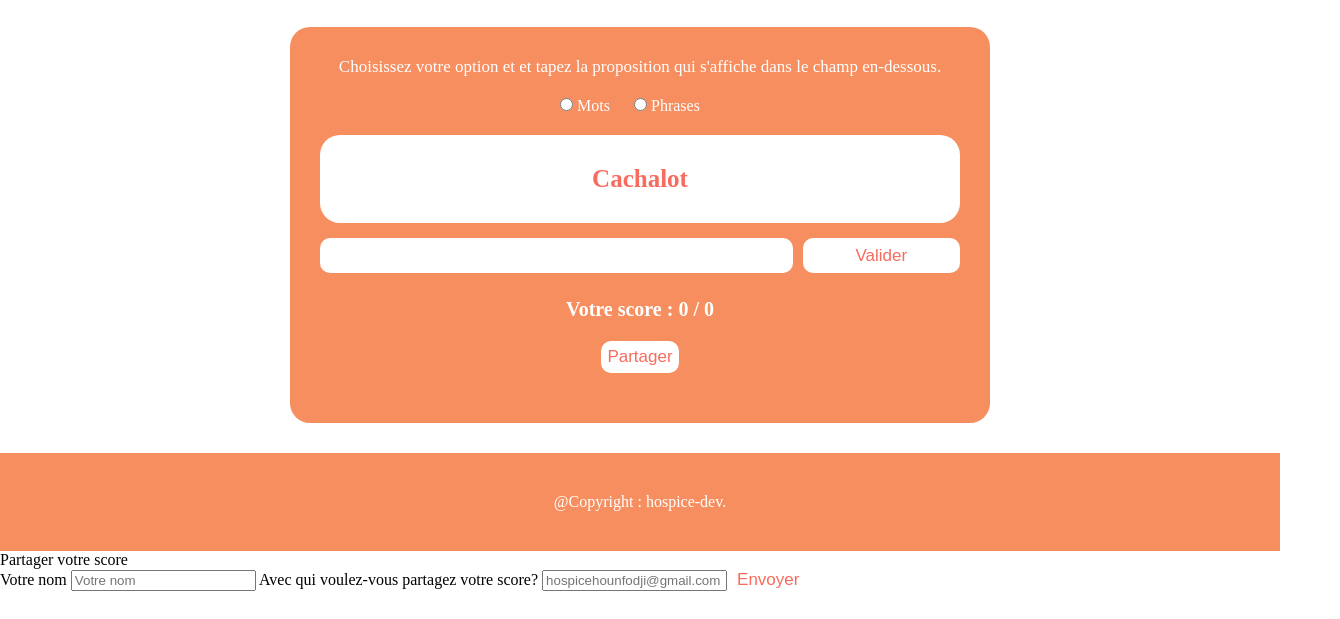
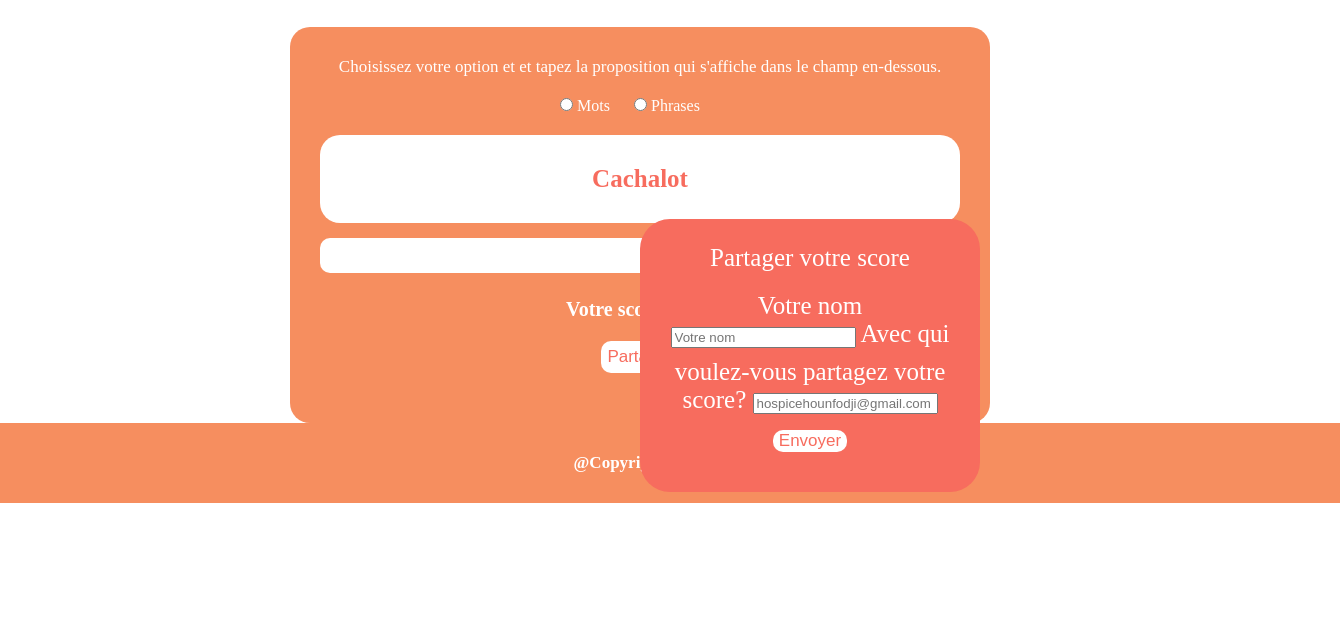
Before and after one commit to hounfodji/ClavierMaster, a plain HTML site: page index.html in a window 1280 px wide. Shown: the part 181-800 px from the top of the page, 1340 px wide, since content can reach past the window. Drawn offline with Linux system fonts and the light colour scheme.

Commit message:
add popup

```diff
--- a/css/style.css
+++ b/css/style.css
@@ -88,9 +88,61 @@ button{
 
 footer{
     background-color: #f68e5f;
+    position: sticky;
+    bottom: 0;
+    display: flex;
+    justify-content: center;
+    color: white;
+    width: 100%;
+    padding: 30px;
+    font-weight: 600;
+    font-size: 17px;
+}
+
+#appPopupBackground{
+    display: none;
+    position: fixed;
+    height: 100vh;
+    width: 100vw;
+    background-color: rgba(255, 255, 255, 0.5);
+}
+
+#appPopup{
+    position: absolute;
+    top: 50%;
+    left: 50%;
+
+    flex-wrap: wrap;
+    justify-content: center;
+    align-items: center;
+    width: 300px;
+    padding: 20px;
     text-align: center;
     color: white;
-    padding: 40px;
-    position: sticky;
-    margin-top: 30px;
+    font-size: 17px;
+    font-weight: 500;
+    background-color: #f76c5e;
+    border-radius: 30px;
+    z-index: 1;
 }
+
+
+#appPopup p {
+    width: 100%;
+    margin-bottom: 20px;
+}
+
+#appPopup div {
+    font-size: 25px;
+    padding : 5px;
+    padding-bottom: 15px;
+}
+
+/* Eléments de formulaire */
+#appPopup input {
+    margin-bottom: 10px;
+}
+
+#appPopup button {
+    margin: 5px;
+}
--- a/index.html
+++ b/index.html
@@ -43,8 +43,10 @@
     </footer>
 
     <!-- Popup de partage -->
-    <di id="appPopup">
+    <div class="popupBackground">
+        <div id="appPopup">
             <div>Partager votre score</div>
+            <div>
                 <form action="">
                     <label for="nom">Votre nom</label>
                     <input type="text" id="nom" placeholder="Votre nom">
@@ -53,6 +55,8 @@
                     <button id="btnEnvoyer">Envoyer</button>
                 </form>
             </div>
+        </div>
+    </div>
         <!-- <script src="scripts/config.js" defer></script>
     <script src="scripts/script.js" defer></script>
     <script src="scripts/main.js" defer></script> -->
```
Lines whose indentation alone changed are shown as unchanged.
